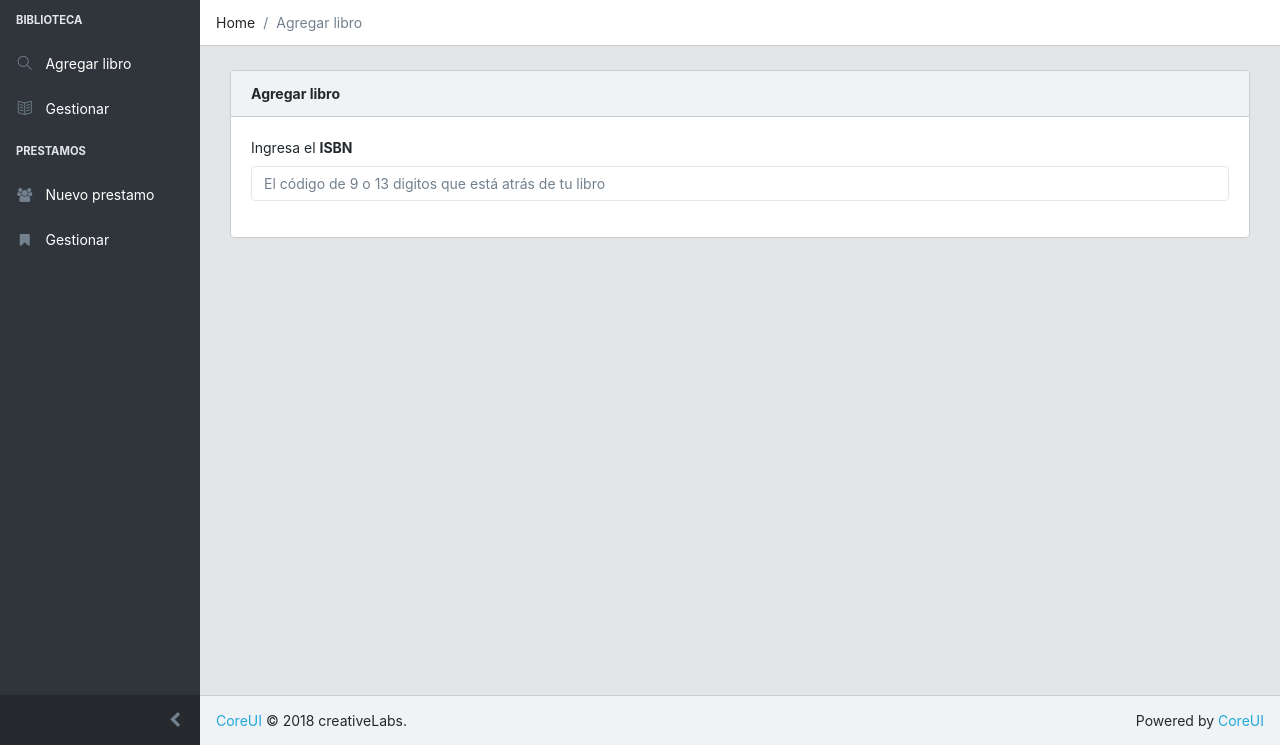
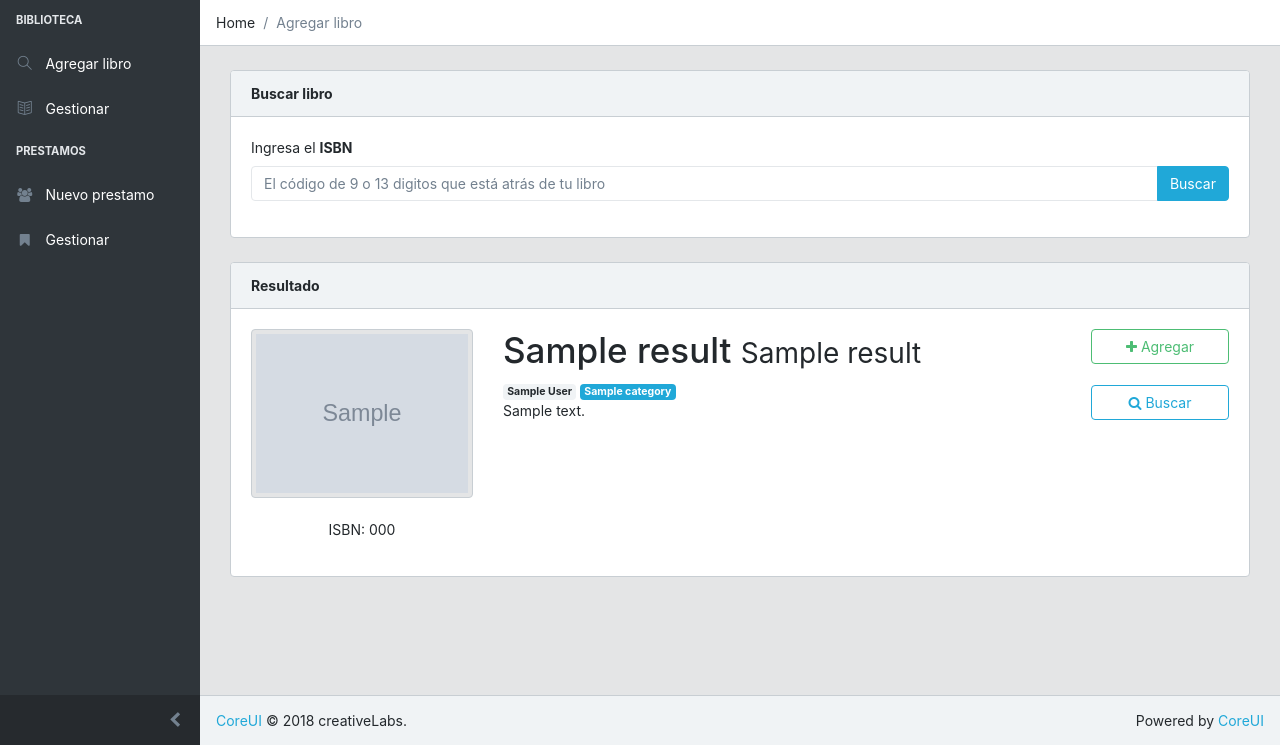
Before and after one commit to GonzaloAfa/library, a Django app: template template/book/search.html in a window 1280 px wide. Shown: the part 55-800 px from the top of the page. Run offline with Django 3.2, Linux system fonts and the light colour scheme; the template is opened without the code that fills it: most values are stand-ins (such as "Sample title", 1, 10 or a date in 2020); grey boxes marked "Sample" are stand-in pictures; some libraries are stand-ins or nearby versions.

Commit message:
Search and show data by isbn book.

```diff
--- a/template/book/search.html
+++ b/template/book/search.html
@@ -4,28 +4,103 @@
 <li class="breadcrumb-item active">Agregar libro</li>
 {% endblock %}
 
-
 {% block content %}
 <div class="row">
+
   <div class="col-sm-12">
     <div class="card">
       <div class="card-header">
-          <strong>Agregar libro</strong>
+        <strong>Buscar libro</strong>
         <small></small>
       </div>
+
       <div class="card-body">
         <div class="row">
+
           <div class="col-sm-12">
             <div class="form-group">
               <label for="name">Ingresa el <strong>ISBN</strong></label>
-                <input type="text" class="form-control" id="search" placeholder="El código de 9 o 13 digitos que está atrás de tu libro">
+              <form action="/book/search/" method="GET">
+                <div class="input-group">
+                  <input type="text" class="form-control" id="isbn" name="isbn" placeholder="El código de 9 o 13 digitos que está atrás de tu libro">
+                  <span class="input-group-append">
+                  <button type="submit" class="btn btn-primary">Buscar</button>
+                  </span>
+                </div>
+              </form>
+            </div>
           </div>
         </div>
       </div>
 
     </div>
   </div>
+
+  {% if result != '' %}
+
+  <div class="col-sm-12">
+    <div class="card">
+      <div class="card-header">
+        <strong>Resultado</strong>
+        <small></small>
       </div>
+
+
+      <div class="card-body">
+
+        {% if result.ISBN == '' %}
+        <div class="row">
+          <div class="col-12 text-center">
+            <h2>No hay resultados</h2>
+          </div>
+        </div>
+        {% endif %}
+
+        {% if result.ISBN != '' %}
+          <div class="row">
+
+            <div class="col-3 text-center">
+              <a href="{{result.previewLink}}">
+                <img src="{{result.imagen}}" alt="{{result.title}}" class="img-thumbnail">
+              </a>
+              <br/>
+              <br/>
+              <p>ISBN: {{result.ISBN}}</p>
+            </div>
+
+            <div class="col-7 line-box-left">
+              <h1>{{result.title}} <small>{{result.subtitle}}</small></h1>
+              {% for author in result.authors %}
+                <span class="badge badge-light">{{author}}</span>
+              {% endfor %}
+              {% for category in result.categories %}
+                <span class="badge badge-primary">{{category}}</span>
+              {% endfor %}
+
+              <p class="text-justify">{{result.description}}</p>
+
+
+
+
+            </div>
+            <div class="col-2">
+              <button type="button" class="btn btn-block btn-outline-success"><i class="fa fa-plus" aria-hidden="true"></i> Agregar </button>
+              <br/>
+              <button type="button" class="btn btn-block btn-outline-primary"><i class="fa fa-search" aria-hidden="true"></i> Buscar</button>
+            </div>
+
+
+          </div>
+        {% endif %}
+
+
+
+
+      </div>
+    </div>
+  </div>
+  {% endif %}
+
   <!--/.col-->
 </div>
 
```
Also changed, not shown: book/views.py (+13 -2 lines). Lines whose indentation alone changed are shown as unchanged.
